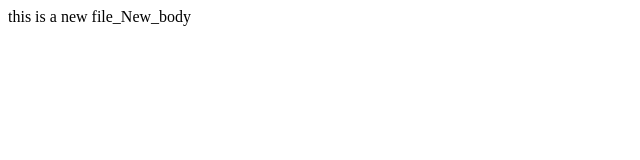
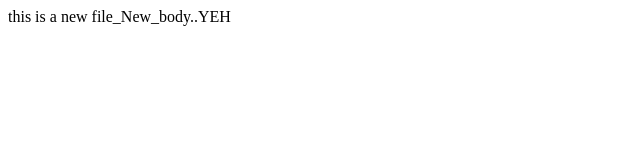
Before and after one commit to thapakrishna0111/project1, a plain HTML site: page index.html in a window 1280 px wide. Shown: the full height of the page, 0-640 px from the left. Drawn offline with Linux system fonts and the light colour scheme.

Commit message:
Update index.html

```diff
--- a/index.html
+++ b/index.html
@@ -1 +1 @@
-<html><h1></h1><body>this is a new file_New_body</body> </html>
+<html><h1></h1><body>this is a new file_New_body..YEH</body> </html>
```
